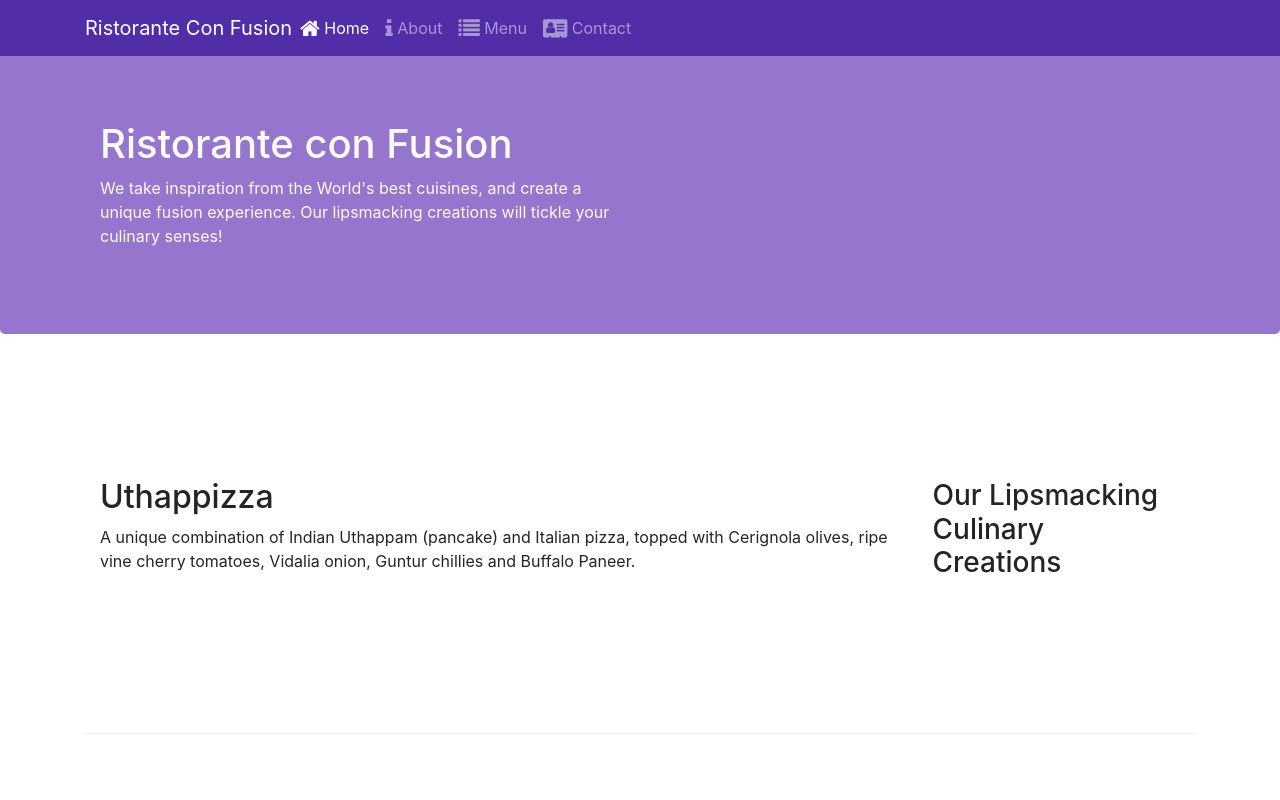
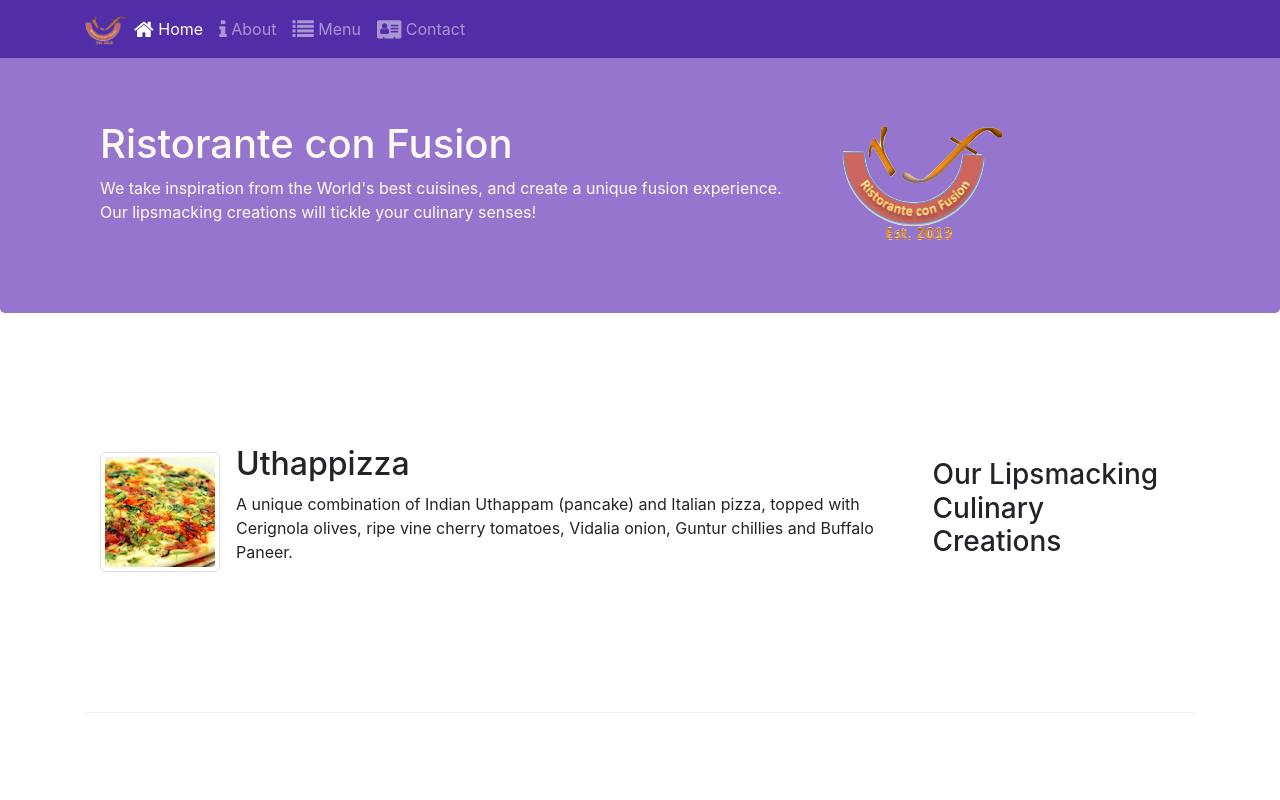
Before and after one commit to Ayush-Asutkar/Front-End-Bootstrap, a website: page index.html in a window 1280 px wide. Shown: the top 800 px of the page. Drawn offline with nearby package versions, Linux system fonts and the light colour scheme.

Commit message:
Images and Media

```diff
--- a/index.html
+++ b/index.html
@@ -21,7 +21,7 @@
             <button class="navbar-toggler" type="button" data-toggle="collapse" data-target="#Navbar">
                 <span class="navbar-toggler-icon"></span>
             </button>
-            <a class="navbar-brand mr-auto" href="./index.html">Ristorante Con Fusion</a>
+            <a class="navbar-brand mr-auto" href="./index.html"><img src="img/logo.png" height="30" width="41"></a>
             <div class="collapse navbar-collapse" id="Navbar">
                 <ul class="navbar-nav mr-auto">
                     <li class="nav-item active"><a class="nav-link" href="./index.html"><span class="fa fa-home fa-lg"></span> Home</a></li>
@@ -35,11 +35,12 @@
     <header class="jumbotron">
         <div class="container">
             <div class="row row-header">
-                <div class="col-12 col-sm-6">
+                <div class="col-12 col-sm-8">
                     <h1>Ristorante con Fusion</h1>
                     <p>We take inspiration from the World's best cuisines, and create a unique fusion experience. Our lipsmacking creations will tickle your culinary senses!</p>
                 </div>
-                <div class="col-12 col-sm">
+                <div class="col-12 col-sm align-self-center">
+                    <img src="img/logo.png" class="img-fluid">
                 </div>
             </div>
         </div>
@@ -51,8 +52,13 @@
                 <h3>Our Lipsmacking Culinary Creations</h3>
             </div>
             <div class="col col-sm order-sm-first col-md">
-                <h2>Uthappizza</h2>
-                <p>A unique combination of Indian Uthappam (pancake) and Italian pizza, topped with Cerignola olives, ripe vine cherry tomatoes, Vidalia onion, Guntur chillies and Buffalo Paneer.</p>
+                <div class="media">
+                    <img class="d-flex mr-3 img-thumbnail align-self-center" src="img/uthappizza.png" alt="uthapizza">
+                    <div class="media-body">
+                        <h2 class="mt-0">Uthappizza</h2>
+                        <p class="d-none d-sm-block">A unique combination of Indian Uthappam (pancake) and Italian pizza, topped with Cerignola olives, ripe vine cherry tomatoes, Vidalia onion, Guntur chillies and Buffalo Paneer.</p>
+                    </div>
+                </div>
             </div>
         </div>
 
@@ -72,9 +78,14 @@
                 <h3>Meet our Culinary Specialists</h3>
             </div>
             <div class="col col-sm order-sm-first col-md">
-                <h2>Alberto Somayya</h2>
-                <h4>Executive Chef</h4>
-                <p>Award winning three-star Michelin chef with wide International experience having worked closely with whos-who in the culinary world, he specializes in creating mouthwatering Indo-Italian fusion experiences. </p>
+                <div class="media">
+                    <img class="d-flex mr-3 img-thumbnail align-self-center" src="img/alberto.png" alt="alberto">
+                    <div class="media-body">
+                        <h2>Alberto Somayya</h2>
+                        <h4>Executive Chef</h4>
+                        <p>Award winning three-star Michelin chef with wide International experience having worked closely with whos-who in the culinary world, he specializes in creating mouthwatering Indo-Italian fusion experiences. </p>
+                    </div>
+                </div>
             </div>
         </div>
     </div>
```
Also changed, not shown: aboutus.html (+5 -4 lines), contactus.html (+4 -3 lines), img/alberto.png (added), img/buffet.png (added), img/logo.png (added), img/uthappizza.png (added), 2 other files.
